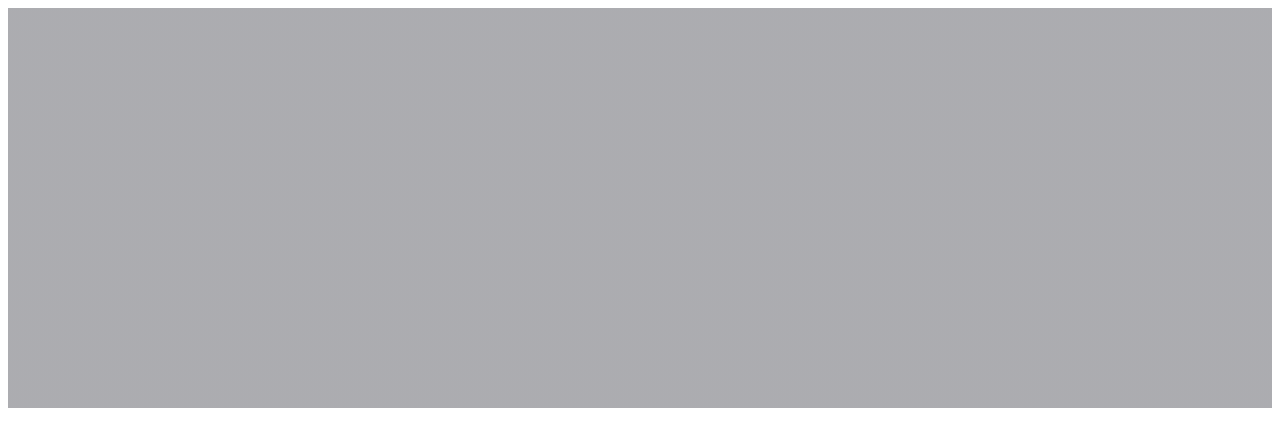
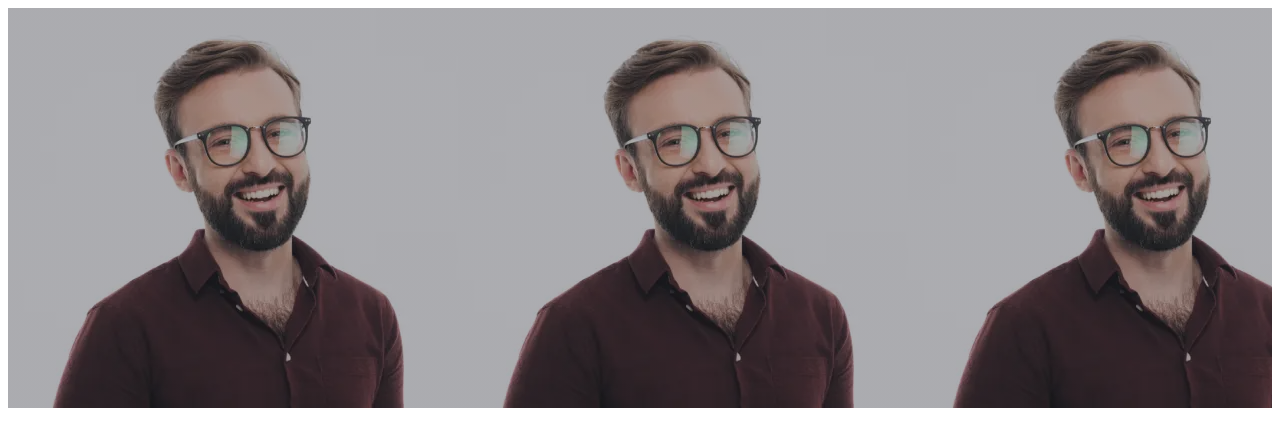
Before and after one commit to shuydo/test-webp-bg-gh, a plain HTML site: page index.html in a window 1280 px wide. Drawn offline with Linux system fonts and the light colour scheme.

Commit message:
исправлены пути для webp

```diff
--- a/index.html
+++ b/index.html
@@ -14,7 +14,7 @@
             rgba(47, 48, 58, 0.4),
             rgba(47, 48, 58, 0.4)
           ),
-          -webkit-image-set(url(./images/mobile/img1.webp) 1x, url(./images/mobile/img1@2x.webp)
+          -webkit-image-set(url(./images/mobile_w/img1.webp) 1x, url(./images/mobile_w/img1@2x.webp)
                 2x, url(./images/mobile/img1.jpg) 1x, url(./images/mobile/img1@2x.jpg)
                 2x);
 
```
Also changed, not shown: images/mobile_w/img1.webp (renamed from images/img1.webp), images/mobile_w/img1@2x.webp (renamed from images/img1@2x.webp).
